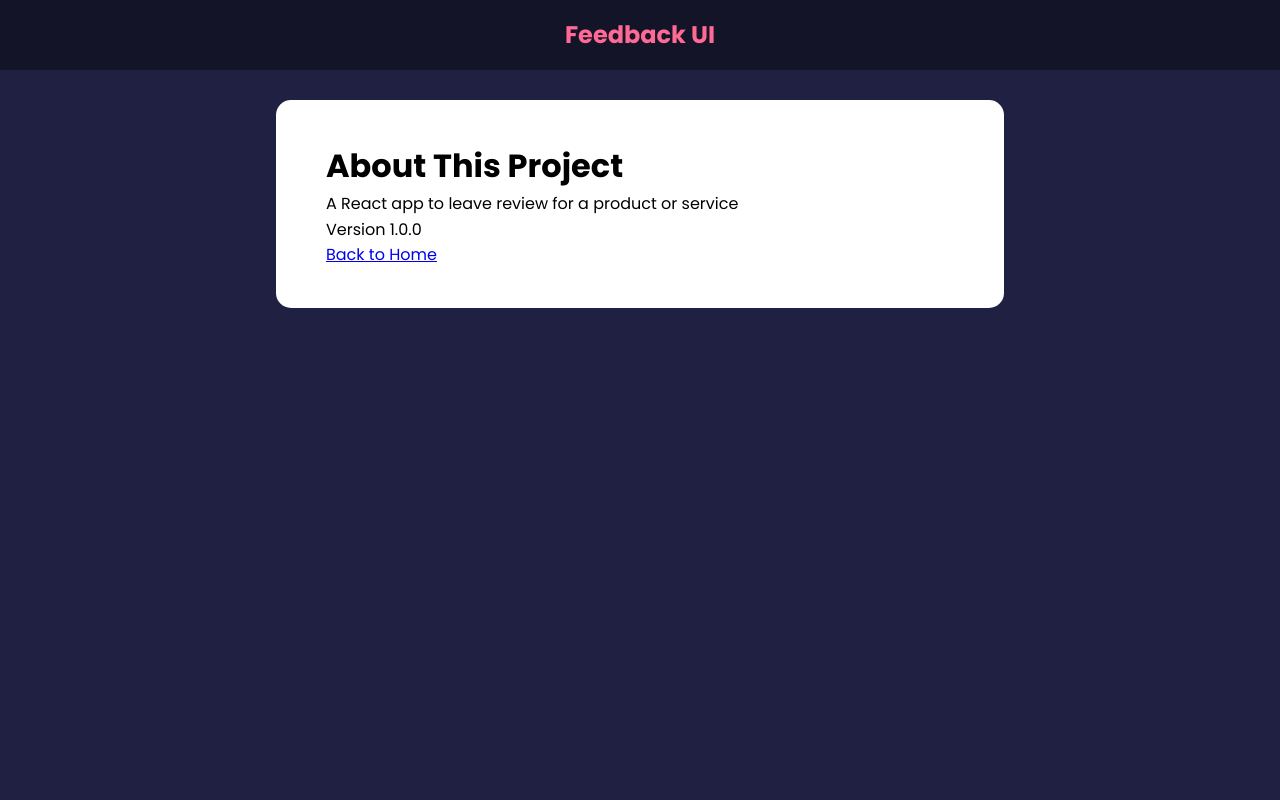
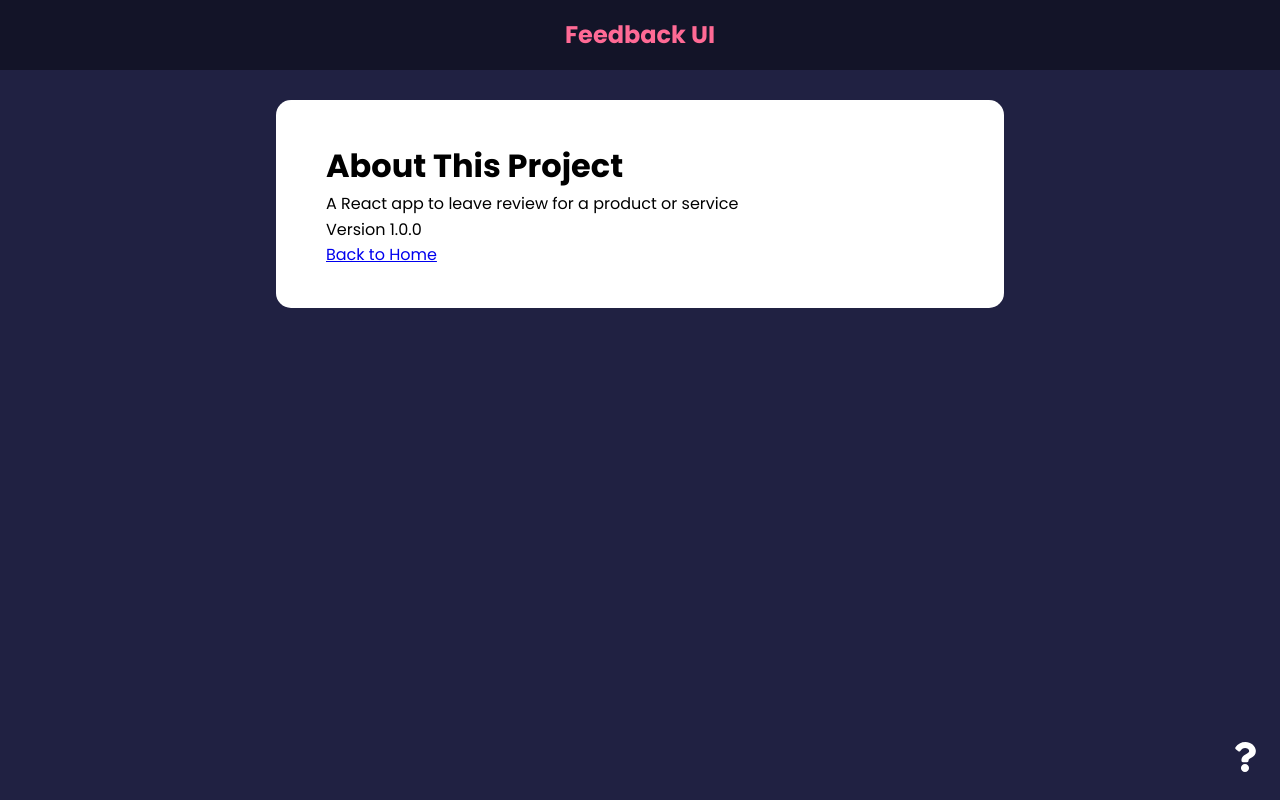
Before and after one commit to jltzbrg/feedback-app, a React (Create React App) app: page /about in a window 1280 px wide. Built offline with nearby package versions, Linux system fonts and the light colour scheme.

Commit message:
Create aboutIconLink component as menu

```diff
--- a/src/App.js
+++ b/src/App.js
@@ -5,6 +5,8 @@
 import FeedbackList from './components/FeedbackList';
 import FeedbackStats from './components/FeedbackStats';
 import FeedbackForm from './components/FeedbackForm';
+import AboutIconLink from './components/AboutIconLink';
+//Pages
 import AboutPage from './pages/AboutPage';
 //Data
 import FeedbackData from './data/FeedbackData';
@@ -41,6 +43,7 @@
             }></Route>
           <Route path='/about' element={<AboutPage />} />
         </Routes>
+        <AboutIconLink />
       </div>
     </Router>
   );
--- /dev/null
+++ b/src/components/AboutIconLink.jsx
@@ -0,0 +1,14 @@
+import { Link } from 'react-router-dom';
+import { FaQuestion } from 'react-icons/fa';
+
+function AboutIconLink() {
+  return (
+    <div className='about-link'>
+      <Link to='/about'>
+        <FaQuestion size={30} />
+      </Link>
+    </div>
+  );
+}
+
+export default AboutIconLink;
--- a/src/pages/AboutPage.jsx
+++ b/src/pages/AboutPage.jsx
@@ -1,3 +1,4 @@
+import { Link } from 'react-router-dom';
 import Card from '../components/shared/Card';
 
 function AboutPage() {
@@ -8,7 +9,7 @@
       <p>Version 1.0.0</p>
 
       <p>
-        <a href='/'>Back to Home</a>
+        <Link to='/'>Back to Home</Link>
       </p>
     </Card>
   );
```
